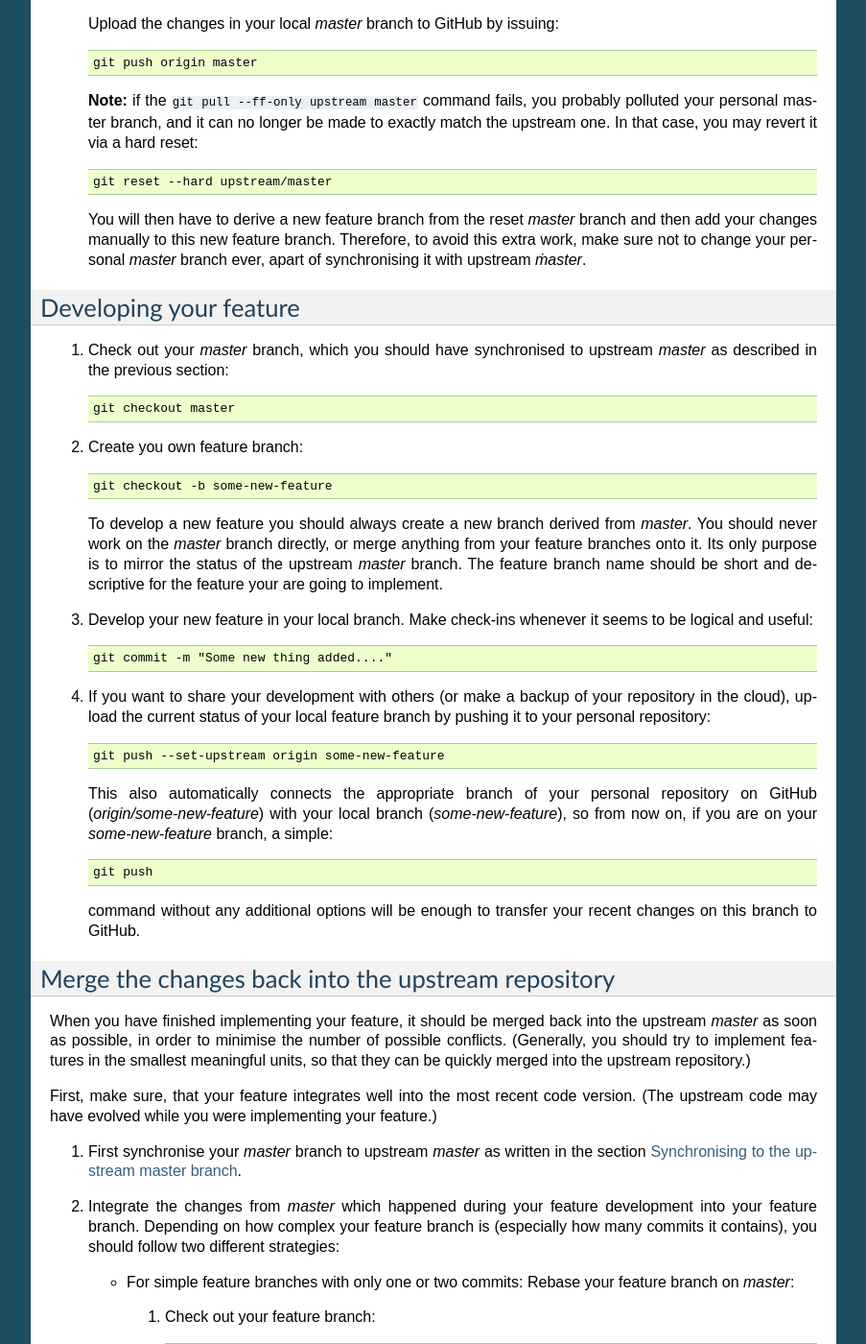
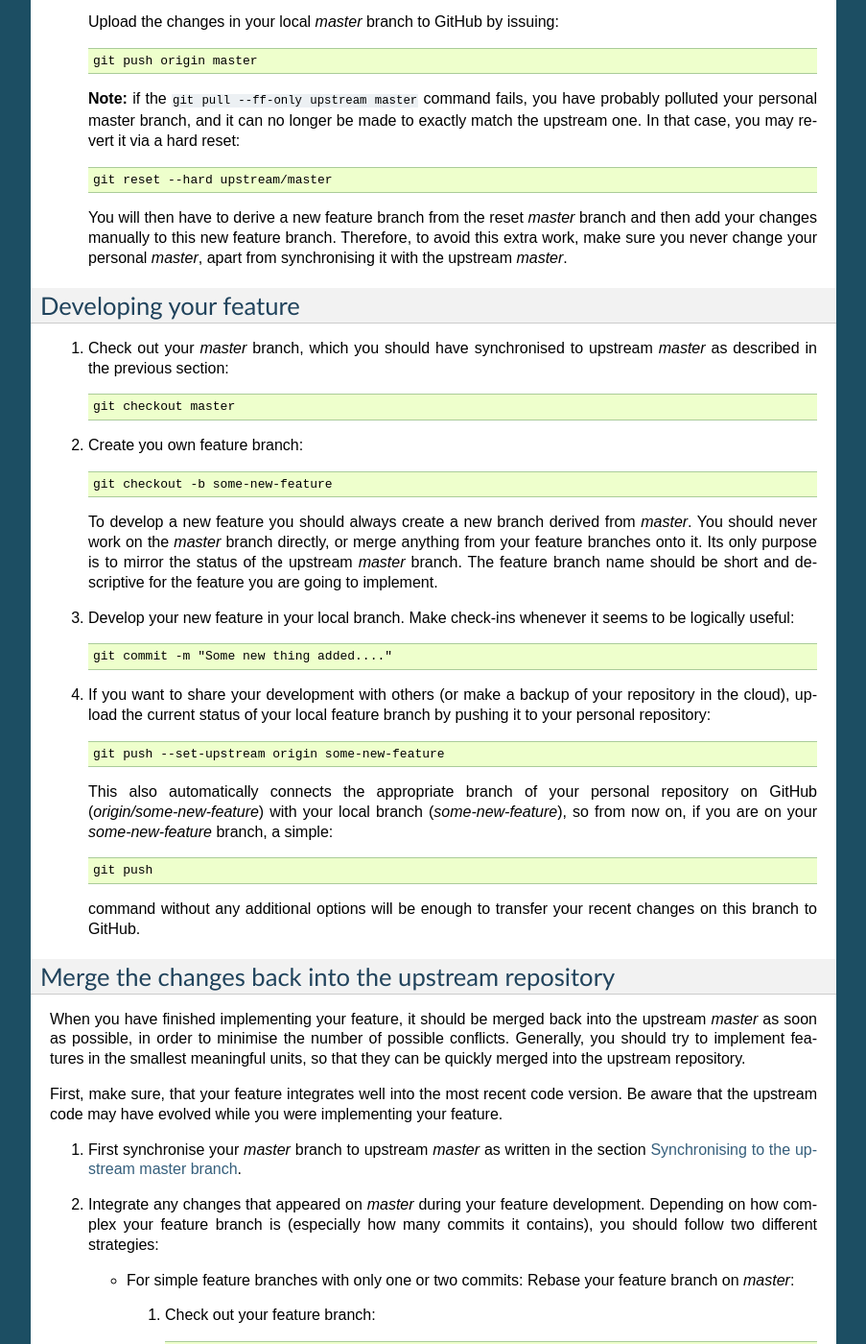
Before and after one commit to dftbplus/develguide, a Sphinx documentation site: the page built from docs/gitworkflow.rst, in a window 1280 px wide and 1400 px high, scrolled down 2105 px. Shown: the whole window at 96% size, without its empty margins (198-1101 px from the left). Built offline with Sphinx 7.4.7, drawn with Linux system fonts in a browser that asks for light colours; some of the changed text lies outside the part shown.

Commit message:
Fixed non-ascii character and some minor gramar

```diff
--- a/docs/gitworkflow.rst
+++ b/docs/gitworkflow.rst
@@ -7,7 +7,7 @@ Git workflow
 General workflow
 ================
 
-For developing DFTB+ we use a feature-branching workflow described for example
+For developing DFTB+ we use a feature-branching workflow described, for example,
 in `Understanding the GitHub Flow
 <https://guides.github.com/introduction/flow/>`_. The main points for most
 developers are:
@@ -41,7 +41,7 @@ In order to add a feature, you have to do the following steps:
    into the most recent version of the code. (The code may have evolved while
    you were implementing your feature.)
 
-#. Issue a *pull request* of your feature branch.
+#. Issue a *pull request* for your feature branch.
 
 #. Wait for feedback from the core developers and then apply any suggestions or
    required changes to your feature branch.
@@ -84,7 +84,7 @@ Set up your own repository
 Set up your identity
 ....................
 
-When you contribute to our project, it is important that the author information
+When you contribute to our project it is important that the author information
 of your commits contain your full name and a valid (preferably your official)
 email address. Set up those for your repository (or globally by adding the
 ``--global`` option) by ::
@@ -97,11 +97,11 @@ Add check on commit message formatting
 ......................................
 
 We use the commonly adopted git commit message format containing a short
-imperative subject line and optional detailed description separated by an empty
-line (see for example `How to Write a Git Commit Message
+imperative subject line and an optional detailed description which is separated
+by an empty line (see for example `How to Write a Git Commit Message
 <https://chris.beams.io/posts/git-commit/>`_). Using a simple commit message
-hook, git can check that your commit messages align with this format. Please
-copy our special `git commit hook
+hook, git can check that your commit messages follow this format. Please copy
+our special `git commit hook
 <https://gist.github.com/aradi/a651ee97cc6bd09acb237794a05eaa7f>`_ as
 `.git/hooks/commit-msg` into your repository and make it executable (``chmod +x
 .git/hooks/commit-msg``).
@@ -147,17 +147,16 @@ merged into the upstream repository:
        git push origin master
 
    **Note:** if the ``git pull --ff-only upstream master`` command fails, you
-   probably polluted your personal master branch, and it can no longer be made
-   to exactly match the upstream one. In that case, you may revert it via a hard
-   reset::
+   have probably polluted your personal master branch, and it can no longer be
+   made to exactly match the upstream one. In that case, you may revert it via a
+   hard reset::
 
        git reset --hard upstream/master
 
    You will then have to derive a new feature branch from the reset `master`
    branch and then add your changes manually to this new feature
-   branch. Therefore, to avoid this extra work, make sure not to change your
-   personal `master` branch ever, apart of synchronising it with upstream
-   `ṁaster`.
+   branch. Therefore, to avoid this extra work, make sure you never change your
+   personal `master`, apart from synchronising it with the upstream `master`.
 
 
 Developing your feature
@@ -176,10 +175,10 @@ Developing your feature
    `master`.  You should never work on the `master` branch directly, or merge
    anything from your feature branches onto it. Its only purpose is to mirror
    the status of the upstream `master` branch. The feature branch name should be
-   short and descriptive for the feature your are going to implement.
+   short and descriptive for the feature you are going to implement.
 
 #. Develop your new feature in your local branch. Make check-ins whenever it
-   seems to be logical and useful::
+   seems to be logically useful::
 
        git commit -m "Some new thing added...."
 
@@ -206,21 +205,20 @@ Merge the changes back into the upstream repository
 
 When you have finished implementing your feature, it should be merged back into
 the upstream `master` as soon as possible, in order to minimise the number of
-possible conflicts. (Generally, you should try to implement features in the
+possible conflicts. Generally, you should try to implement features in the
 smallest meaningful units, so that they can be quickly merged into the upstream
-repository.)
+repository.
 
 First, make sure, that your feature integrates well into the most recent code
-version. (The upstream code may have evolved while you were implementing your
-feature.)
+version. Be aware that the upstream code may have evolved while you were
+implementing your feature.
 
 #. First synchronise your `master` branch to upstream `master` as written in the
    section `Synchronising to the upstream master branch`_.
 
-#. Integrate the changes from `master` which happened during your feature
-   development into your feature branch. Depending on how complex your feature
-   branch is (especially how many commits it contains), you should follow two
-   different strategies:
+#. Integrate any changes that appeared on `master` during your feature
+   development. Depending on how complex your feature branch is (especially how
+   many commits it contains), you should follow two different strategies:
 
    * For simple feature branches with only one or two commits: Rebase your
      feature branch on `master`:
```
Also changed, not shown: other parts of docs/gitworkflow.rst (+10 -10 lines).
